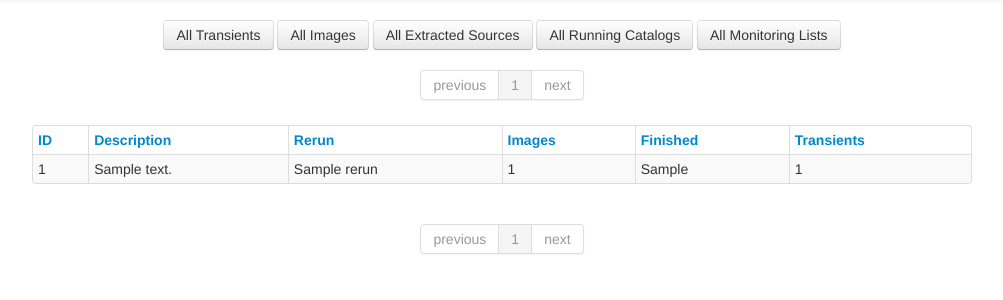
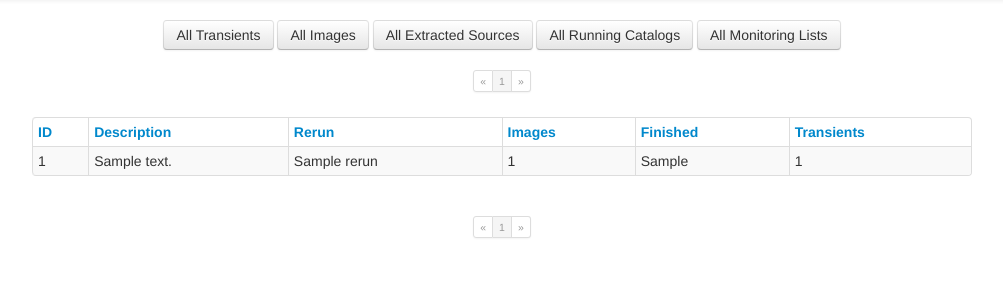
Before and after one commit to transientskp/banana, a Django app: template banana/templates/datasets.html in a window 1280 px wide. Shown: the part 42-342 px from the top of the page, without its empty margins (138-1141 px from the left). Run offline with Django 3.2, Linux system fonts and the light colour scheme; the template is opened without the code that fills it: most values are stand-ins (such as "Sample title", 1, 10 or a date in 2020); some libraries are stand-ins or nearby versions.

Commit message:
shrink paginator

```diff
--- a/banana/templates/paginator.html
+++ b/banana/templates/paginator.html
@@ -1,9 +1,9 @@
-<div class="pagination">
+<div class="pagination pagination-centered pagination-mini">
     <ul>
         {% if paginated.has_previous %}
-        <li><a href="?page={{ paginated.previous_page_number }}{% if dataset %}&dataset={{ dataset }}{% endif %}{% if order %}&order={{ order }}{% endif %}">previous</a></li>
+        <li><a href="?page={{ paginated.previous_page_number }}{% if dataset %}&dataset={{ dataset }}{% endif %}{% if order %}&order={{ order }}{% endif %}">&laquo;</a></li>
         {% else %}
-        <li class="disabled"><a>previous</a></li>
+        <li class="disabled"><a>&laquo;</a></li>
         {% endif %}
 
         <li{% if paginated.number == 1 %} class="active"{% endif %}><a href="?page=1{% if dataset %}&dataset={{ dataset }}{% endif %}{% if order %}&order={{ order }}{% endif %}">1</a></li>
@@ -25,9 +25,9 @@
         {% endif %}
 
         {% if paginated.has_next %}
-        <li><a href="?page={{ paginated.next_page_number }}{% if dataset %}&dataset={{ dataset }}{% endif %}{% if order %}&order={{ order }}{% endif %}">next</a></li>
+        <li><a href="?page={{ paginated.next_page_number }}{% if dataset %}&dataset={{ dataset }}{% endif %}{% if order %}&order={{ order }}{% endif %}">&raquo;</a></li>
         {% else %}
-        <li class="disabled"><a>next</a></li>
+        <li class="disabled"><a>&raquo;</a></li>
         {% endif %}
     </ul>
 </div>
```
